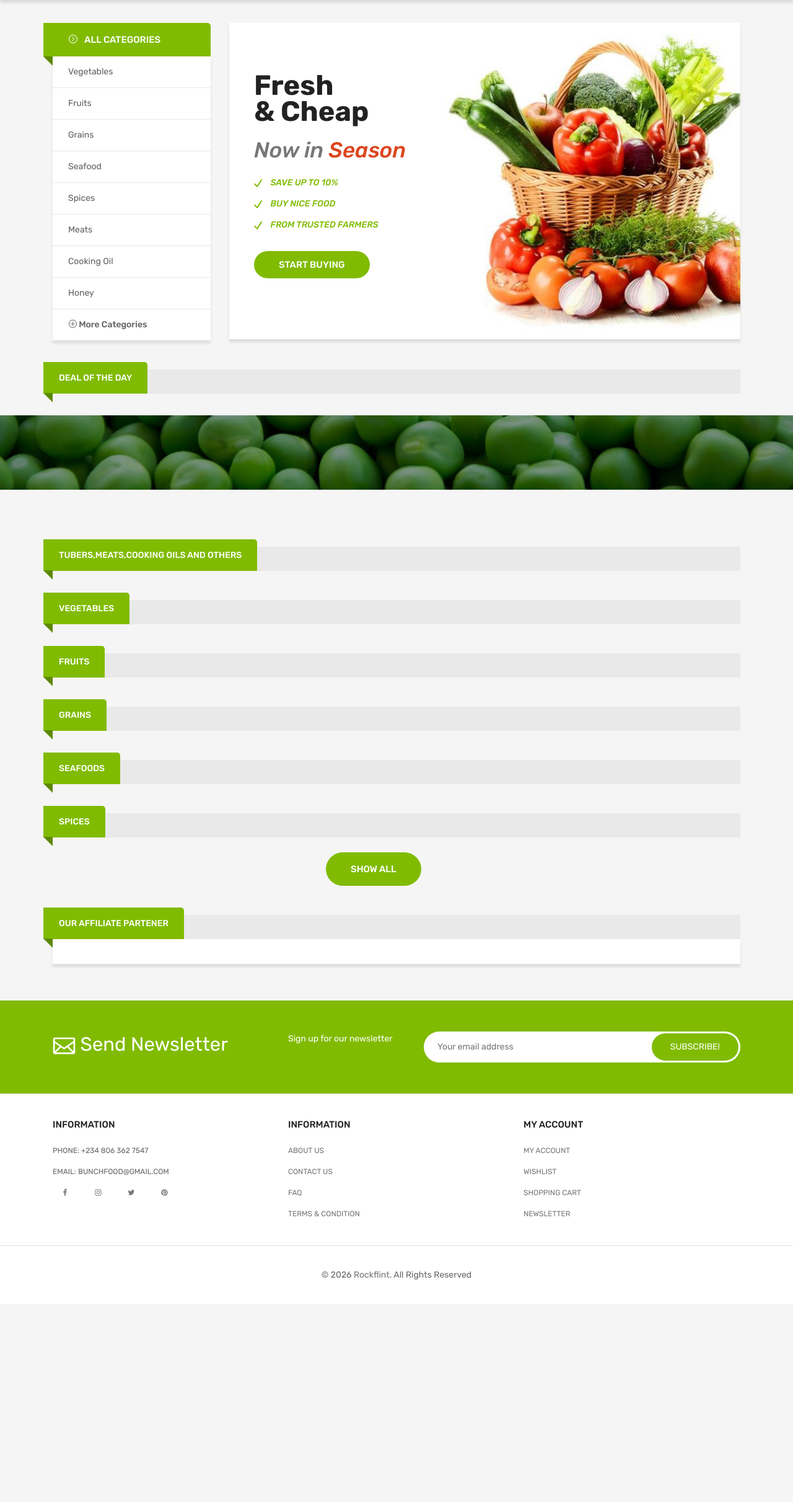
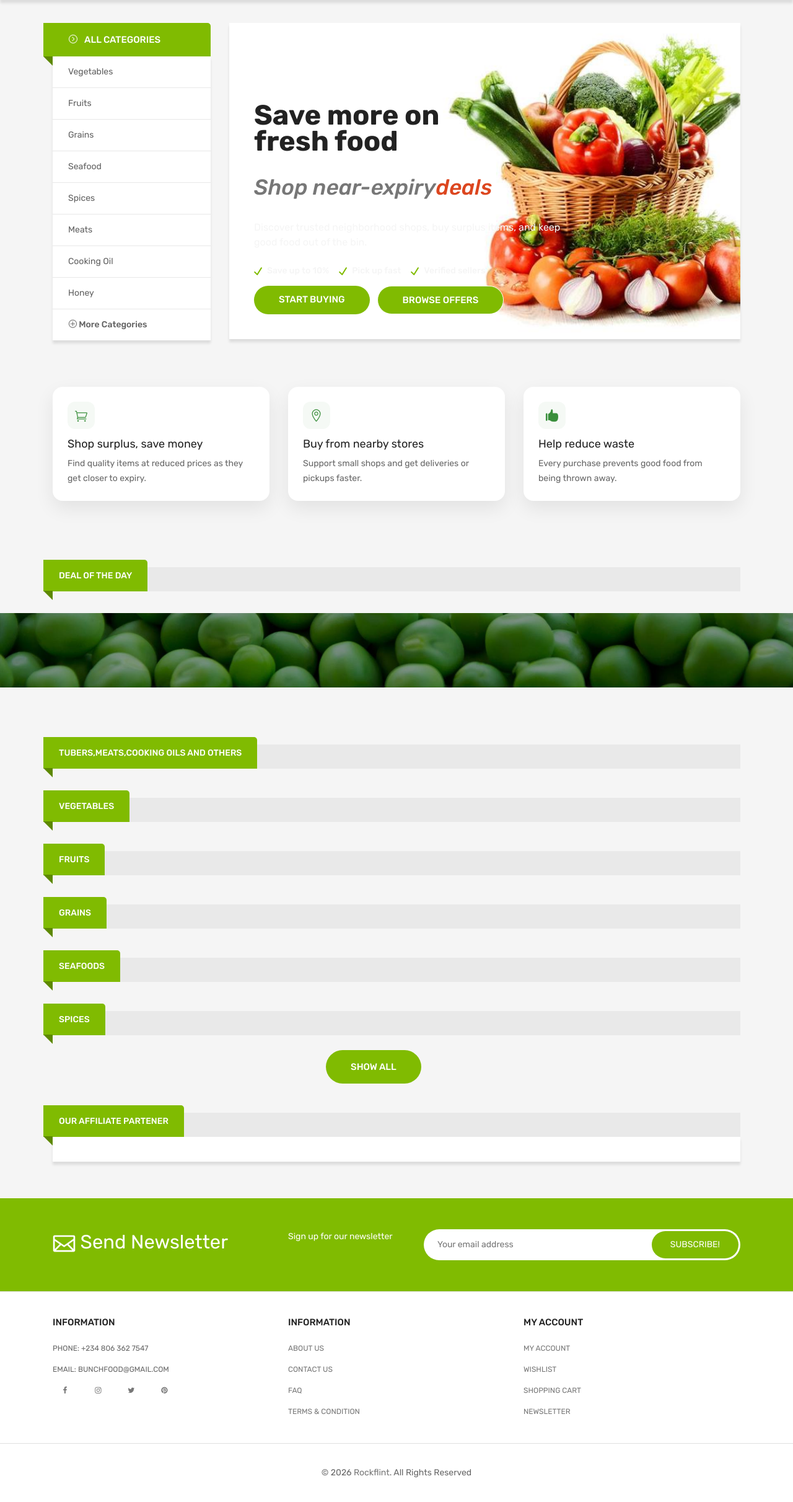
Before and after one commit to dera1992/seafood, a Django app: page / in a window 1280 px wide. Shown: the part 124-2547 px from the top of the page at 62% size. Before the commit the page ends 2188 px from the top, so only its background shows below. Run offline with Django 3.2, Linux system fonts and the light colour scheme; data that the repository does not hold is empty; some libraries are stand-ins or nearby versions.

Commit message:
Refresh home page layout and expiry badges

```diff
--- a/account/models.py
+++ b/account/models.py
@@ -71,7 +71,7 @@ class Profile(models.Model):
     created = models.DateTimeField(auto_now_add=True, null=True, blank=True)
 
     def __str__(self):
-        return self.user.username
+        return self.user.email
 
     # @property
     # def fullname(self):
--- a/static/assets/css/custom.css
+++ b/static/assets/css/custom.css
@@ -59,3 +59,117 @@ ul.thumb li img{
   height: 80px;
   border: 1px solid grey;
 }
+
+.modern-hero__content {
+  display: flex;
+  flex-direction: column;
+  gap: 12px;
+}
+
+.hero-badges {
+  display: flex;
+  flex-wrap: wrap;
+  gap: 8px;
+}
+
+.hero-badge {
+  background: rgba(255, 255, 255, 0.2);
+  color: #fff;
+  padding: 6px 12px;
+  border-radius: 999px;
+  font-size: 0.85rem;
+  font-weight: 600;
+}
+
+.hero-subtitle {
+  font-size: 1rem;
+  color: #f5f5f5;
+  max-width: 520px;
+}
+
+.hero-highlights {
+  display: flex;
+  flex-wrap: wrap;
+  gap: 16px;
+  color: #f5f5f5;
+  font-weight: 500;
+}
+
+.hero-highlights span {
+  display: inline-flex;
+  align-items: center;
+  gap: 8px;
+}
+
+.hero-actions {
+  display: flex;
+  flex-wrap: wrap;
+  gap: 12px;
+}
+
+.hero-secondary {
+  background: transparent;
+  border: 1px solid #fff;
+  color: #fff;
+}
+
+.modern-feature-section {
+  padding: 40px 0;
+}
+
+.modern-feature-card {
+  background: #fff;
+  border-radius: 16px;
+  padding: 24px;
+  box-shadow: 0 12px 30px rgba(0, 0, 0, 0.08);
+  height: 100%;
+}
+
+.modern-feature-card h4 {
+  margin-top: 12px;
+  margin-bottom: 8px;
+}
+
+.feature-icon {
+  width: 44px;
+  height: 44px;
+  border-radius: 12px;
+  background: #f5f9f5;
+  display: flex;
+  align-items: center;
+  justify-content: center;
+  color: #3a8f3c;
+  font-size: 20px;
+}
+
+.product-expiry {
+  margin: 8px 0 10px;
+}
+
+.expiry-badge {
+  display: inline-flex;
+  align-items: center;
+  padding: 4px 10px;
+  border-radius: 999px;
+  font-size: 0.78rem;
+  font-weight: 600;
+}
+
+.expiry-badge.expiring {
+  background: #fff3e0;
+  color: #ef6c00;
+}
+
+.expiry-badge.expired {
+  background: #ffebee;
+  color: #c62828;
+}
+
+.expiry-badge.fresh {
+  background: #e8f5e9;
+  color: #2e7d32;
+}
+
+.modern-promo-strip {
+  background: linear-gradient(120deg, rgba(58, 143, 60, 0.08), rgba(255, 255, 255, 0));
+}
--- a/templates/home/index.html
+++ b/templates/home/index.html
@@ -53,16 +53,28 @@
 
                             <!--=======  Hero slider item  =======-->
 
-                            <div class="hero-slider-item slider-bg-4">
-                                <div class="slider-content">
-                                    <h1>Fresh<span> & Cheap</span></h1>
-                                    <h1 class="change-text">Now in <span> Season</span></h1>
+                            <div class="hero-slider-item slider-bg-4 modern-hero">
+                                <div class="slider-content modern-hero__content">
+                                    <div class="hero-badges">
+                                        <span class="hero-badge">Cut food waste</span>
+                                        <span class="hero-badge">Local shops</span>
+                                        <span class="hero-badge">Fresh deals</span>
+                                    </div>
+                                    <h1>Save more on<span> fresh food</span></h1>
+                                    <h1 class="change-text">Shop near-expiry<span> deals</span></h1>
 
-                                    <p><img src="{% static 'assets/images/icon-slider.png' %}" alt=""> <span>save up to 10%</span></p>
-                                    <p><img src="{% static 'assets/images/icon-slider.png' %}" alt=""> <span>Buy nice food</span></p>
-                                    <p><img src="{% static 'assets/images/icon-slider.png' %}" alt=""> <span>From trusted farmers</span></p>
+                                    <p class="hero-subtitle">Discover trusted neighborhood shops, buy surplus items, and keep good food out of the bin.</p>
 
-                                    <a href="{% url 'home:ads_list' %}" class="slider-two-btn mt-20">start buying</a>
+                                    <div class="hero-highlights">
+                                        <span><img src="{% static 'assets/images/icon-slider.png' %}" alt=""> Save up to 10%</span>
+                                        <span><img src="{% static 'assets/images/icon-slider.png' %}" alt=""> Pick up fast</span>
+                                        <span><img src="{% static 'assets/images/icon-slider.png' %}" alt=""> Verified sellers</span>
+                                    </div>
+
+                                    <div class="hero-actions">
+                                        <a href="{% url 'home:ads_list' %}" class="slider-two-btn">Start buying</a>
+                                        <a href="{% url 'product_search:product_filter' %}" class="slider-two-btn hero-secondary">Browse offers</a>
+                                    </div>
                                 </div>
                             </div>
 
@@ -78,6 +90,34 @@
 			</div>
 		</div>
 	</div>
+
+    <section class="modern-feature-section mb-35">
+        <div class="container">
+            <div class="row">
+                <div class="col-lg-4 col-md-6 mb-20">
+                    <div class="modern-feature-card">
+                        <div class="feature-icon"><span class="icon_cart_alt"></span></div>
+                        <h4>Shop surplus, save money</h4>
+                        <p>Find quality items at reduced prices as they get closer to expiry.</p>
+                    </div>
+                </div>
+                <div class="col-lg-4 col-md-6 mb-20">
+                    <div class="modern-feature-card">
+                        <div class="feature-icon"><span class="icon_pin_alt"></span></div>
+                        <h4>Buy from nearby stores</h4>
+                        <p>Support small shops and get deliveries or pickups faster.</p>
+                    </div>
+                </div>
+                <div class="col-lg-4 col-md-6 mb-20">
+                    <div class="modern-feature-card">
+                        <div class="feature-icon"><span class="icon_like_alt"></span></div>
+                        <h4>Help reduce waste</h4>
+                        <p>Every purchase prevents good food from being thrown away.</p>
+                    </div>
+                </div>
+            </div>
+        </div>
+    </section>
 
 	<div class="slider multisale-slider mb-35">
 		<div class="container">
@@ -135,6 +175,17 @@
 									<a>{{ latest.category}}</a>
 								</div>
 								<h3 class="product-title"><a href="{{ latest.get_absolute_url }}">{{ latest.title }}</a></h3>
+                                {% if latest.expires_on %}
+                                    <div class="product-expiry">
+                                        {% if latest.is_expired %}
+                                            <span class="expiry-badge expired">Expired</span>
+                                        {% elif latest.is_expiring_soon %}
+                                            <span class="expiry-badge expiring">Expires in {{ latest.days_to_expire }} days</span>
+                                        {% else %}
+                                            <span class="expiry-badge fresh">Good for {{ latest.days_to_expire }} days</span>
+                                        {% endif %}
+                                    </div>
+                                {% endif %}
 								<div class="price-box">
                                      {% if latest.discount_price %}
                                       <span class="discounted-price">₦{{ latest.discount_price|intcomma}}</span>
@@ -155,7 +206,7 @@
 		</div>
 	</div>
 
-	<div class="featured-product-image-gallery mb-80 pt-120 section-bg">
+	<div class="featured-product-image-gallery mb-80 pt-120 section-bg modern-promo-strip">
 		<div class="container">
 			<div class="row">
 				<div class="col-lg-12">
@@ -214,8 +265,19 @@
 									<a>{{ ad.category}}</a>
 								</div>
 								<h3 class="product-title"><a href="{{ ad.get_absolute_url }}">{{ ad.title }}</a></h3>
+                                {% if ad.expires_on %}
+                                    <div class="product-expiry">
+                                        {% if ad.is_expired %}
+                                            <span class="expiry-badge expired">Expired</span>
+                                        {% elif ad.is_expiring_soon %}
+                                            <span class="expiry-badge expiring">Expires in {{ ad.days_to_expire }} days</span>
+                                        {% else %}
+                                            <span class="expiry-badge fresh">Good for {{ ad.days_to_expire }} days</span>
+                                        {% endif %}
+                                    </div>
+                                {% endif %}
 								<div class="price-box">
-                                    {% if ad.discount_price %}
+                                     {% if ad.discount_price %}
                                       <span class="discounted-price">₦{{ ad.discount_price|intcomma}}</span>
                                       <span class="main-price">₦{{ ad.discount_price|intcomma}}</span>
                                      {% else %}
```
Also changed, not shown: foodCreate/models.py (+28 -2 lines), order/models.py (+5 -3 lines), foodCreate/migrations/0002_products_expires_on_alter_products_index_together.py (added), foodCreate/migrations/0003_alter_products_expires_on_products_unique_shop_slug.py (added).
